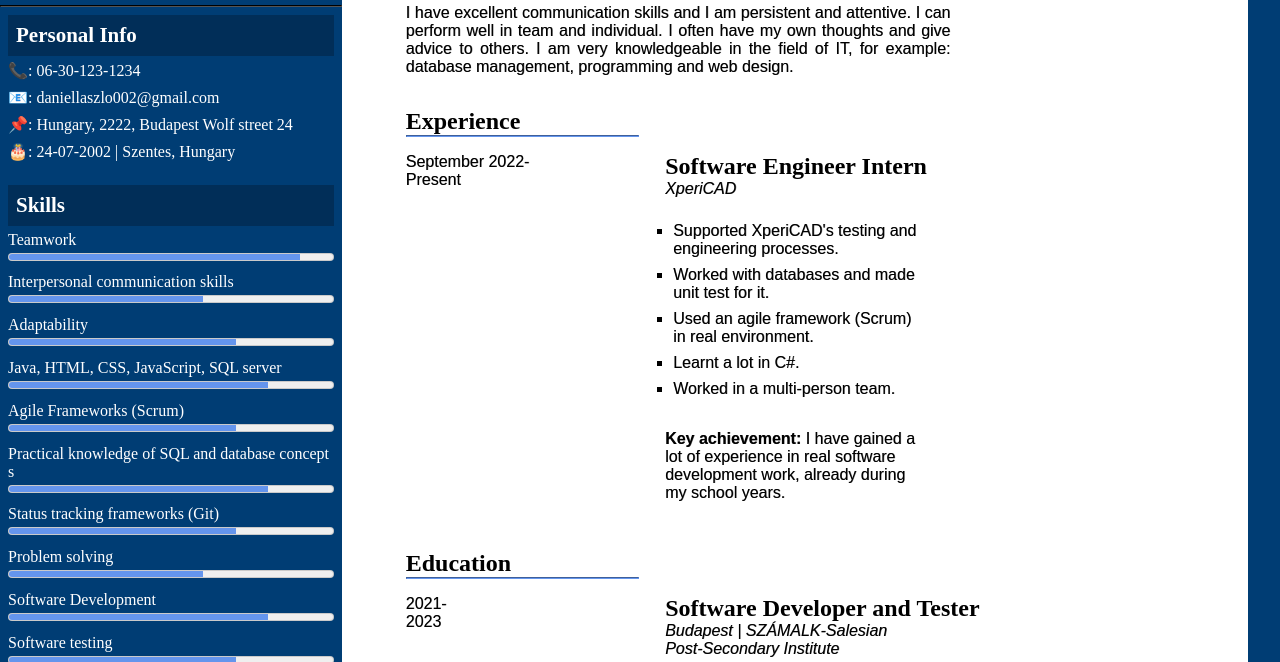
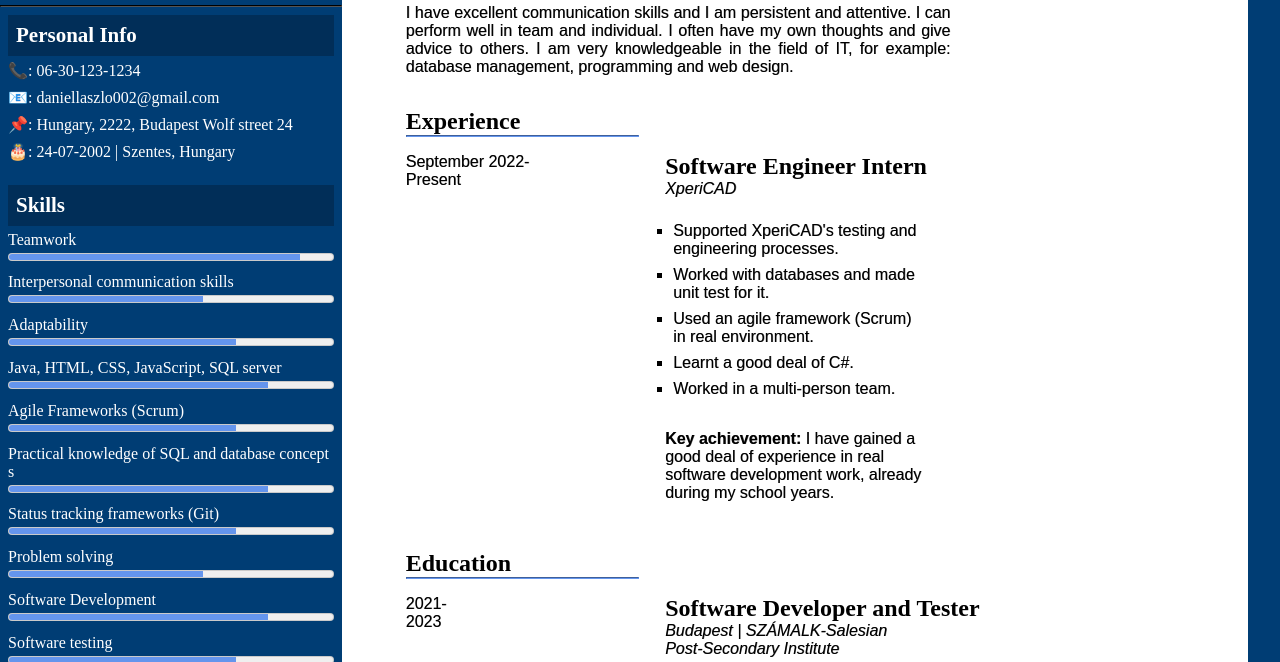
Before and after one commit to daniellaszlo123/CV, a plain HTML site: page index.html in a window 1280 px wide. Shown: the part 57-719 px from the top of the page. Drawn offline with Linux system fonts and the light colour scheme.

Commit message:
swapped the usage of 'a lot'

```diff
--- a/index.html
+++ b/index.html
@@ -95,12 +95,12 @@
                                     <li>Supported XperiCAD's testing and engineering processes.</li>
                                     <li>Worked with databases and made unit test for it.</li>
                                     <li>Used an agile framework (Scrum) in real environment.</li>
-                                    <li>Learnt a lot in C#.</li>
+                                    <li>Learnt a good deal of C#.</li>
                                     <li>Worked in a multi-person team.</li>
                                 </ul>
                                <p class="p-tags-as-sc">
                                    <b>Key achievement:</b>
-                                    I have gained a lot of experience in real software development work, already during my school years.
+                                    I have gained a good deal of experience in real software development work, already during my school years.
                                 </p>
                             </p>
                     </section>
```
